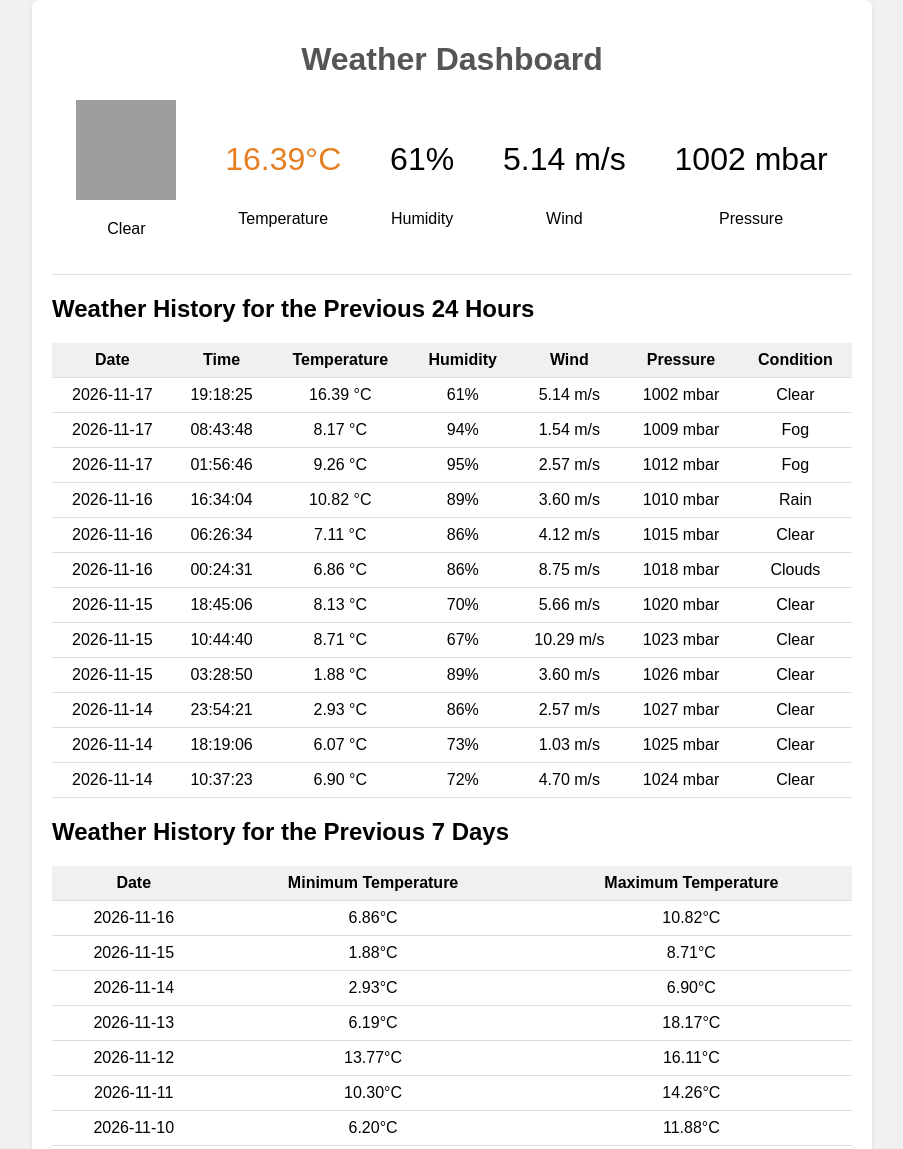
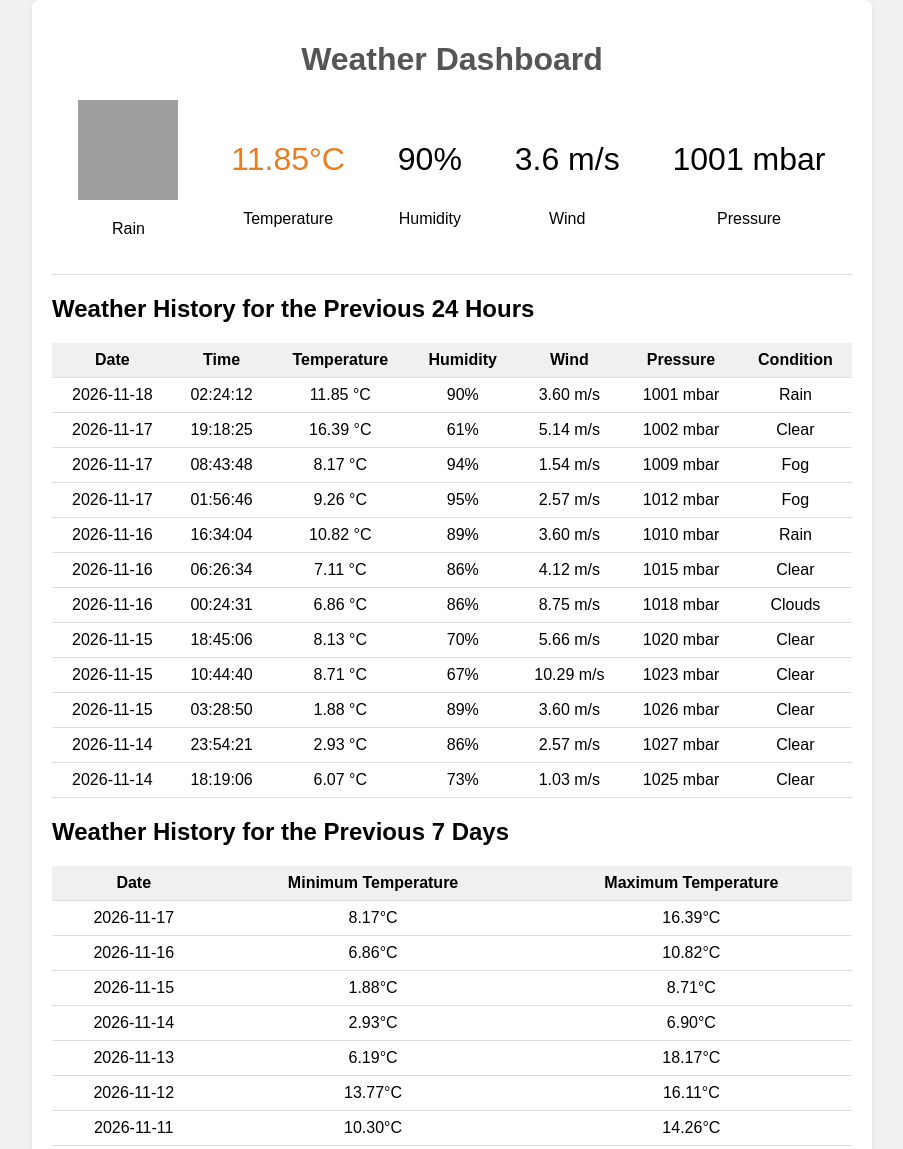
Before and after one commit to aka014/Weather-Data-Explorer, a plain HTML site: page docs/index.html in a window 1280 px wide. Shown: the top 1149 px of the page, without its empty margins (188-1091 px from the left). Drawn offline with Linux system fonts and the light colour scheme; grey boxes are pictures that could not be loaded.

Commit message:
Update docs/index.html (automated)

```diff
--- a/docs/index.html
+++ b/docs/index.html
@@ -92,23 +92,23 @@
                     <h1>Weather Dashboard</h1>
                     <div id="current-conditions">
                         <div>
-                            <img id="condition-icon" src="https://cdn.weatherapi.com/weather/64x64/day/113.png" alt="Clear">
-                            <p>Clear</p>
+                            <img id="condition-icon" src="https://cdn.weatherapi.com/weather/64x64/day/302.png" alt="Rain">
+                            <p>Rain</p>
                         </div>
                         <div>
-                            <p id="temperature">16.39&degC</p>
+                            <p id="temperature">11.85&degC</p>
                             <p>Temperature</p>
                         </div>
                         <div>
-                            <p id="humidity">61%</p>
+                            <p id="humidity">90%</p>
                             <p>Humidity</p>
                         </div>
                         <div>
-                            <p id="wind">5.14 m/s</p>
+                            <p id="wind">3.6 m/s</p>
                             <p>Wind</p>
                         </div>
                         <div>
-                            <p id="pressure">1002 mbar</p>
+                            <p id="pressure">1001 mbar</p>
                             <p>Pressure</p>
                         </div>
                     </div>
@@ -124,6 +124,18 @@
                                 <th>Pressure</th>
                                 <th>Condition</th>
                             </tr>
+
+                            <tr>
+                                <td>2026-11-18</td>
+                                <td>02:24:12</td>
+                                <td>11.85
+                                &degC</td>
+                                <td>90%</td>
+                                <td>3.60
+                                m/s</td>
+                                <td>1001 mbar</td>
+                                <td>Rain</td>
+                                </tr>
 
                             <tr>
                                 <td>2026-11-17</td>
@@ -257,18 +269,6 @@
                                 <td>Clear</td>
                                 </tr>
 
-                            <tr>
-                                <td>2026-11-14</td>
-                                <td>10:37:23</td>
-                                <td>6.90
-                                &degC</td>
-                                <td>72%</td>
-                                <td>4.70
-                                m/s</td>
-                                <td>1024 mbar</td>
-                                <td>Clear</td>
-                                </tr>
-
                         </table>
                     </div>
                     <div id="historical-data">
@@ -280,6 +280,12 @@
                                 <th>Maximum Temperature</th>
                             </tr>
 
+
+                            <tr>
+                                <td>2026-11-17</td>
+                                <td>8.17&degC</td>
+                                <td>16.39&degC</td>
+                            </tr>
 
                             <tr>
                                 <td>2026-11-16</td>
@@ -317,12 +323,6 @@
                                 <td>14.26&degC</td>
                             </tr>
 
-                            <tr>
-                                <td>2026-11-10</td>
-                                <td>6.20&degC</td>
-                                <td>11.88&degC</td>
-                            </tr>
-
                         </table>
                     </div>
                 </div>
```
